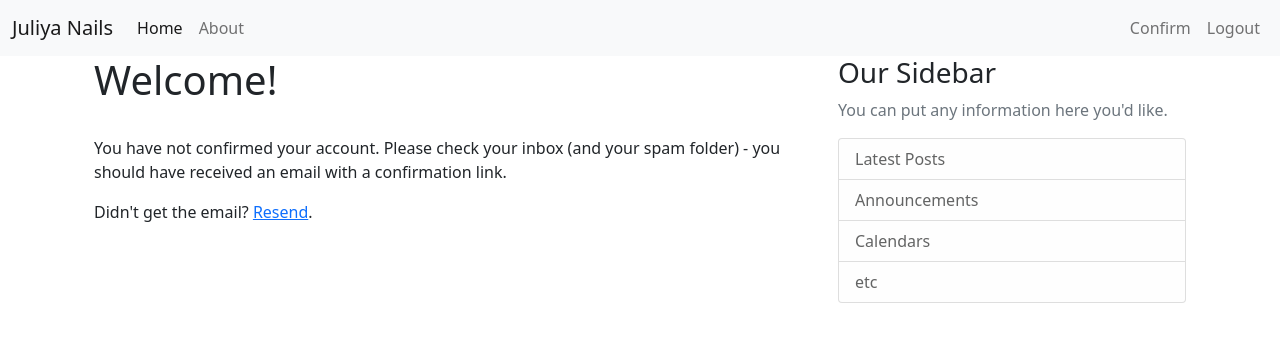
After one commit to shadowy-pycoder/juliya-nails, a Flask app: page /unconfirmed in a window 1280 px wide. The commit adds this page. Shown: the top 342 px of the page. Run offline with Flask 3, Linux system fonts and the light colour scheme; the visitor is signed in with stand-in values (Sample User, id 1); data comes from the database, SQL or seed files in the repository.

Commit message:
Email verification refactoring

```diff
--- a/web/website/templates/layout.html
+++ b/web/website/templates/layout.html
@@ -38,7 +38,11 @@
                         {% if current_user.admin %}
                         <a class="nav-item nav-link" href="{{ url_for('admin.index') }}">Admin Panel</a>
                         {% endif %}
+                        {% if current_user.confirmed and current_user.is_authenticated %}
                         <a class="nav-item nav-link" href="{{ url_for('users.account') }}">Account</a>
+                        {% else %}
+                        <a class="nav-item nav-link" href="{{ url_for('users.unconfirmed') }}">Confirm</a>
+                        {% endif %}
                         <a class="nav-item nav-link" href="{{ url_for('users.logout') }}">Logout</a>
                         {% else %}
                         <a class="nav-item nav-link" href="{{ url_for('users.login') }}">Login</a>
--- /dev/null
+++ b/web/website/templates/unconfirmed.html
@@ -0,0 +1,11 @@
+{% extends 'layout.html' %}
+
+{% block content %}
+
+<h1>Welcome!</h1>
+<br>
+<p>You have not confirmed your account. Please check your inbox (and your spam folder) - you should have received an
+    email with a confirmation link.</p>
+<p>Didn't get the email? <a href="{{ url_for('users.resend_confirmation') }}">Resend</a>.</p>
+
+{% endblock %}
--- a/web/website/users/models.py
+++ b/web/website/users/models.py
@@ -1,6 +1,6 @@
 import uuid
 
-from flask import abort, flash, current_app
+from flask import abort, current_app
 
 from flask_admin.contrib.sqla import ModelView
 from flask_login import UserMixin, current_user
@@ -36,31 +36,39 @@ class User(db.Model, UserMixin):
     def get_id(self):
         return self.uuid
 
-    def generate_confirmation_token(self):
+    def generate_token(self,
+                       context='confirm',
+                       salt_context='confirm-email'):
         serializer = URLSafeTimedSerializer(current_app.config['SECRET_KEY'])
-        return serializer.dumps(self.email, salt='confirm-email')
+        return serializer.dumps({context: str(self.uuid)}, salt=salt_context)
 
-    @staticmethod
-    def confirm_token(token, expiration=3600):
+    def valid_token(self,
+                    token,
+                    context='confirm',
+                    salt_context='confirm-email',
+                    expiration=3600
+                    ):
         serializer = URLSafeTimedSerializer(current_app.config['SECRET_KEY'])
         try:
-            email = serializer.loads(
-                token,
-                salt='confirm-email',
-                max_age=expiration
-            )
+            data = serializer.loads(token,
+                                    salt=salt_context,
+                                    max_age=expiration
+                                    )
         except:
             return False
-        return email
+        if data.get(context) != str(self.uuid):
+            return False
+        self.confirmed = True
+        self.confirmed_on = func.now()
+        db.session.add(self)
+        return True
 
 
 class MyModelView(ModelView):
-    pass
-    # def is_accessible(self):
-    #     if not current_user.is_anonymous and current_user.admin:
-    #         flash(current_user)
-    #         return current_user.is_authenticated
-    #     return abort(404)
+    def is_accessible(self):
+        if not current_user.is_anonymous and current_user.admin:
+            return current_user.is_authenticated
+        return abort(404)
 
 
 admin.add_view(MyModelView(User, db.session))
--- a/web/website/users/routes.py
+++ b/web/website/users/routes.py
@@ -1,4 +1,3 @@
-from datetime import datetime
 from urllib.parse import urlparse, urljoin
 
 from flask import abort, flash, render_template, redirect, url_for, request, Blueprint
@@ -6,7 +5,7 @@ from flask_login import login_user, current_user, logout_user, login_required
 
 from .forms import RegistrationForm, LoginForm
 from .models import User
-from .utils import send_email
+from .utils import send_email, email_confirmed
 from website import bcrypt, db
 
 
@@ -34,14 +33,14 @@ def register():
         )
         db.session.add(user)
         db.session.commit()
-        token = user.generate_confirmation_token()
+        token = user.generate_token()
         confirm_url = url_for('users.confirm_email', token=token, _external=True)
         html = render_template('activate.html', confirm_url=confirm_url)
         subject = "Please confirm your email"
         send_email(user.email, subject, html)
         login_user(user)
-        flash(f'A confirmation email has been sent to {current_user.email}.', 'info')
-        return redirect(url_for("main.home"))
+        flash(f'A confirmation email has been sent to {user.email}.', 'info')
+        return redirect(url_for("users.unconfirmed"))
     return render_template('register.html', title='Register', form=form)
 
 
@@ -71,6 +70,7 @@ def logout():
 
 @users.route("/account/")
 @login_required
+@email_confirmed
 def account():
     return render_template('account.html', title='Account')
 
@@ -78,17 +78,32 @@ def account():
 @users.route('/confirm/<token>')
 @login_required
 def confirm_email(token):
-    try:
-        email = User.confirm_token(token)
-    except:
-        flash('The confirmation link is invalid or has expired.', 'danger')
-    user = User.query.filter_by(email=email).first_or_404()
-    if user.confirmed:
-        flash('Account already confirmed. Please login.', 'info')
-    else:
-        user.confirmed = True
-        user.confirmed_on = datetime.now()
-        db.session.add(user)
+    if current_user.confirmed:
+        flash('Account already confirmed.', 'info')
+    elif current_user.valid_token(token):
         db.session.commit()
         flash('You have confirmed your account. Thanks!', 'success')
+    else:
+        flash('The confirmation link is invalid or has expired.', 'danger')
+
     return redirect(url_for('main.home'))
+
+
+@users.route('/unconfirmed')
+@login_required
+def unconfirmed():
+    if current_user.confirmed:
+        return redirect(url_for('main.home'))
+    return render_template('unconfirmed.html')
+
+
+@users.route('/resend')
+@login_required
+def resend_confirmation():
+    token = current_user.generate_token()
+    confirm_url = url_for('users.confirm_email', token=token, _external=True)
+    html = render_template('activate.html', confirm_url=confirm_url)
+    subject = "Please confirm your email"
+    send_email(current_user.email, subject, html)
+    flash('A new confirmation email has been sent.', 'success')
+    return redirect(url_for('users.unconfirmed'))
```
Also changed, not shown: web/website/users/utils.py (+16 -1 lines).
